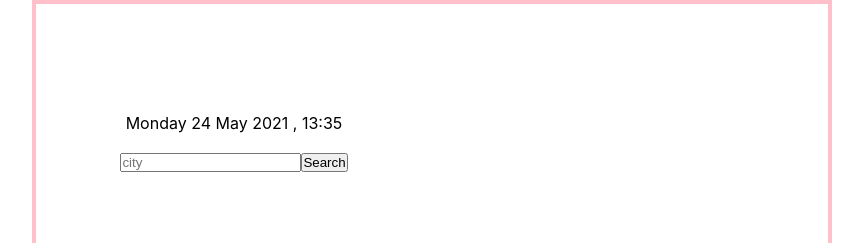
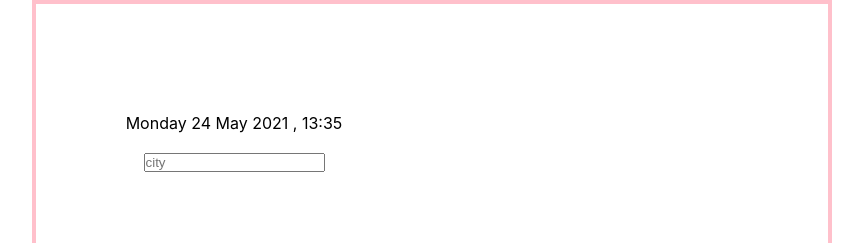
Before and after one commit to Alexou80/weather-react-app, a React (Create React App) app: page / in a window 1280 px wide. Shown: the top 243 px of the page, without its empty margins (208-1071 px from the left). Built offline with nearby package versions, Linux system fonts and the light colour scheme; no server answers.

Commit message:
Update App.js

```diff
--- a/src/App.js
+++ b/src/App.js
@@ -98,14 +98,19 @@ function App() {
       });
   };
 
-  useEffect(() => {
+ useEffect(() => {
     getWeather();
   }, );
 
   const onSubmit = (e) => {
     e.preventDefault();
-    getWeather();
-  };
+   getWeather();
+ };
+
+
+
+
+
 
   console.log('forecasts', forecasts);
 
@@ -121,7 +126,7 @@ function App() {
               value={inputValue}
               onChange={(e) => setInputValue(e.target.value)}
             />
-            <button>Search</button>
+
           </div>
         </form>
         {temp ? (
@@ -155,6 +160,6 @@ function App() {
       <footer>coded by Alexandra Philips </footer>
     </div>
   );
-}
+        }
 
 export default App;
```
